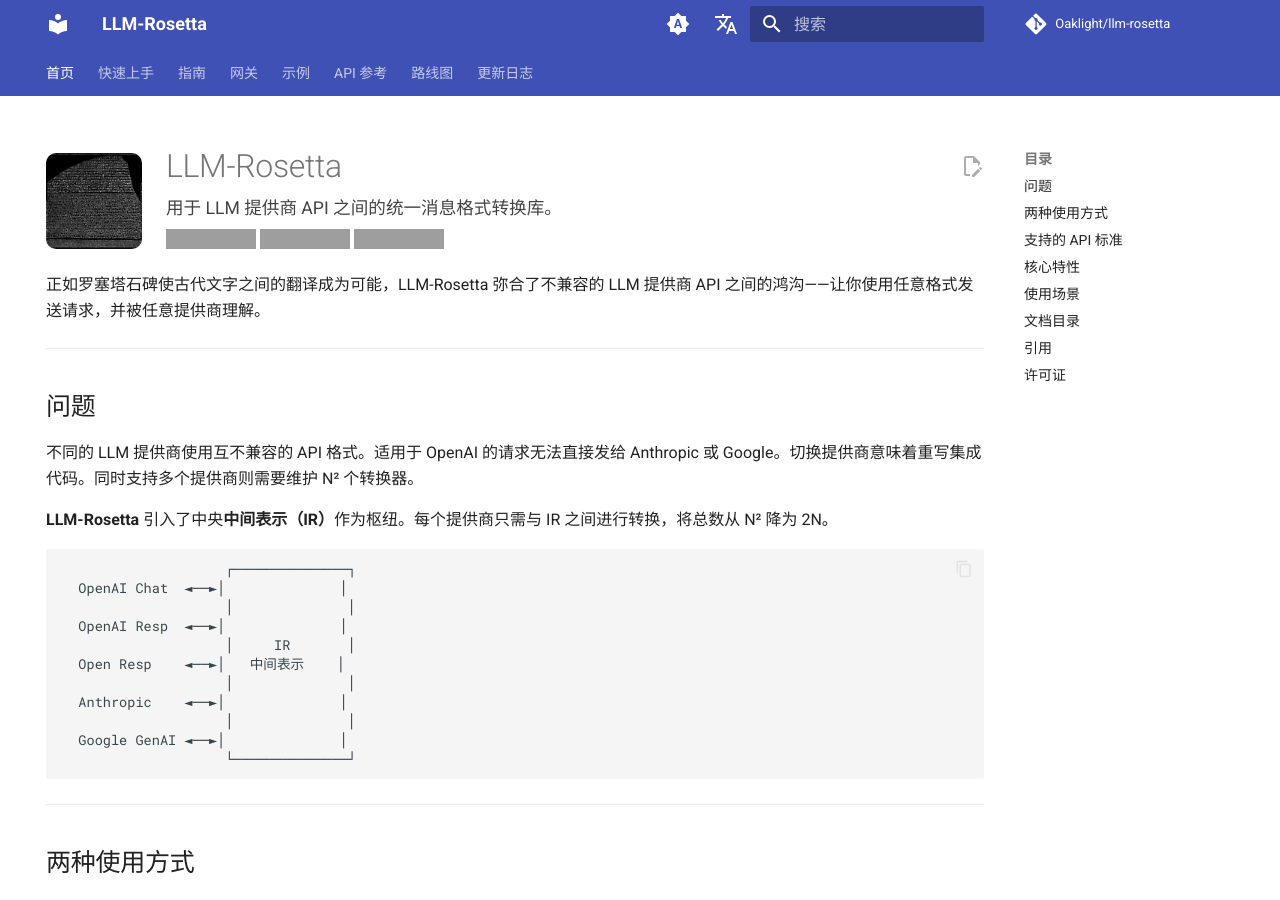
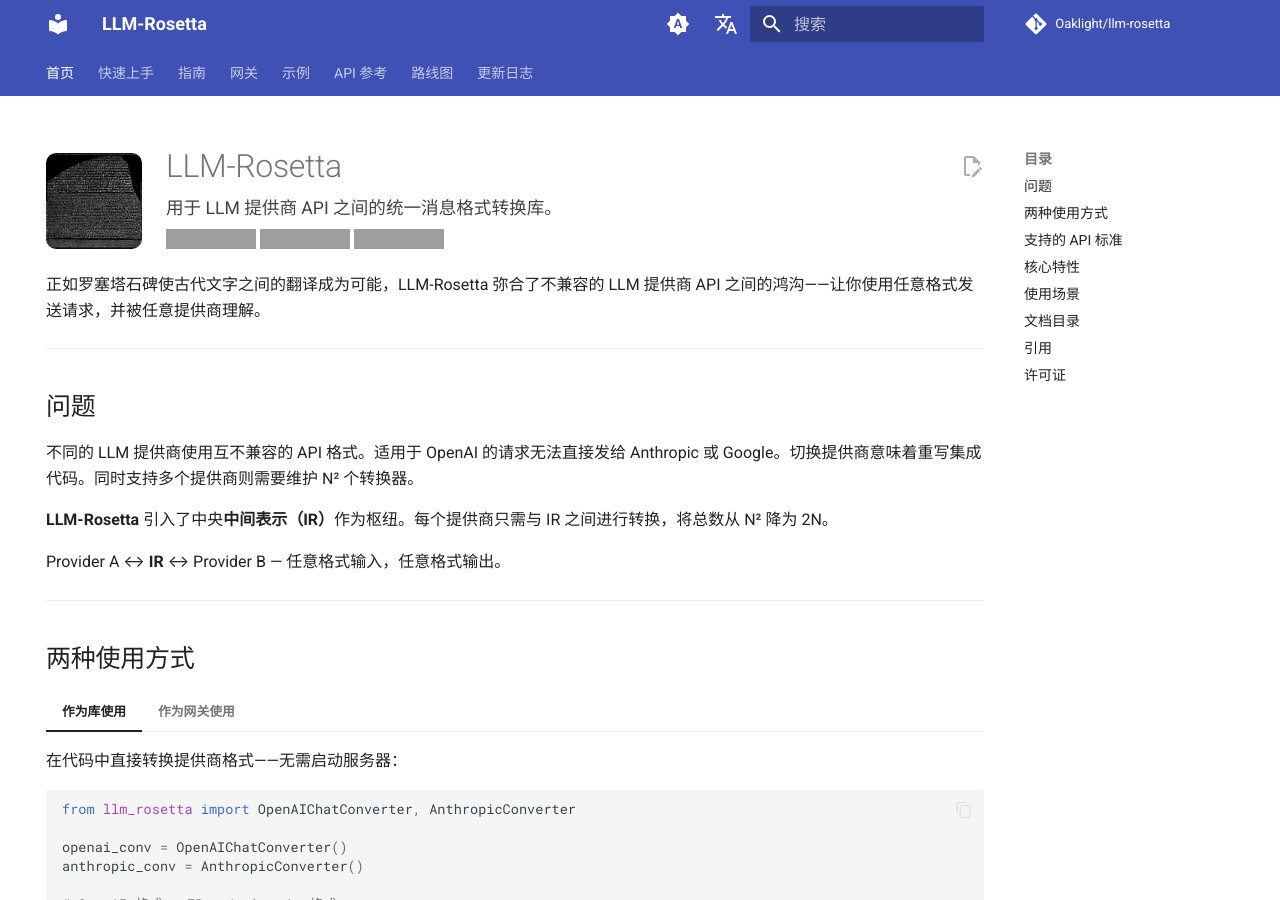
Before and after one commit to Oaklight/llm-rosetta, an MkDocs documentation site: the page built from docs/index.md, in a window 1280 px wide and 900 px high. Built offline with MkDocs 1.6.1 and Material for MkDocs 9.7.7, drawn with Linux system fonts in a browser that asks for light colours; comment, search, counter and statistics services are not loaded; grey boxes are pictures that could not be loaded.

Commit message:
docs: 移除首页 ASCII 图

````diff
--- a/docs/index.md
+++ b/docs/index.md
@@ -28,19 +28,7 @@
 
 **LLM-Rosetta** 引入了中央**中间表示（IR）**作为枢纽。每个提供商只需与 IR 之间进行转换，将总数从 N² 降为 2N。
 
-```text
-                    ┌──────────────┐
-  OpenAI Chat  ◄──►│              │
-                    │              │
-  OpenAI Resp  ◄──►│              │
-                    │     IR       │
-  Open Resp    ◄──►│   中间表示    │
-                    │              │
-  Anthropic    ◄──►│              │
-                    │              │
-  Google GenAI ◄──►│              │
-                    └──────────────┘
-```
+Provider A ↔ **IR** ↔ Provider B — 任意格式输入，任意格式输出。
 
 ---
 
````
